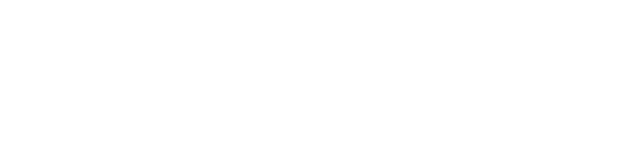
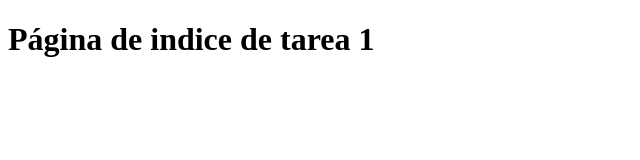
Before and after one commit to DaniloEV/Tarea1SORed, a plain HTML site: page index.html in a window 1280 px wide. Shown: the whole page, without its empty margins (0-640 px from the left). Drawn offline with Linux system fonts and the light colour scheme.

Commit message:
Version modificada del index.html ssssssssssssssssssssssssssssssssssssssssssssssssssssssssssssssssss

```diff
--- a/index.html
+++ b/index.html
@@ -3,9 +3,9 @@
 <head>
     <meta charset="UTF-8">
     <meta name="viewport" content="width=device-width, initial-scale=1.0">
-    <title>Document</title>
+    <title>Tarea 1-SORed</title>
 </head>
 <body>
-
+    <h1>Página de indice de tarea 1</h1>
 </body>
 </html>
```
